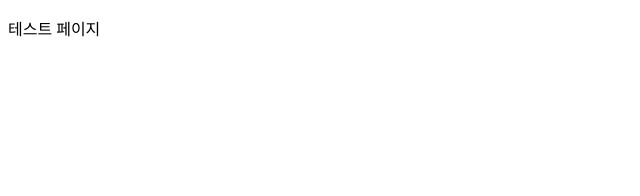
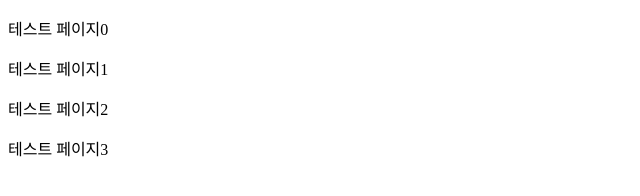
Before and after one commit to Seoil86/test-server, a plain HTML site: page index.html in a window 1280 px wide. Shown: the whole page, without its empty margins (0-640 px from the left). Drawn offline with Linux system fonts and the light colour scheme.

Commit message:
test
테스트

```diff
--- a/index.html
+++ b/index.html
@@ -6,6 +6,9 @@
     <title>Document</title>
 </head>
 <body>
-    <p>테스트 페이지</p>
+    <p>테스트 페이지0</p>
+    <p>테스트 페이지1</p>
+    <p>테스트 페이지2</p>
+    <p>테스트 페이지3</p>
 </body>
 </html>
```
